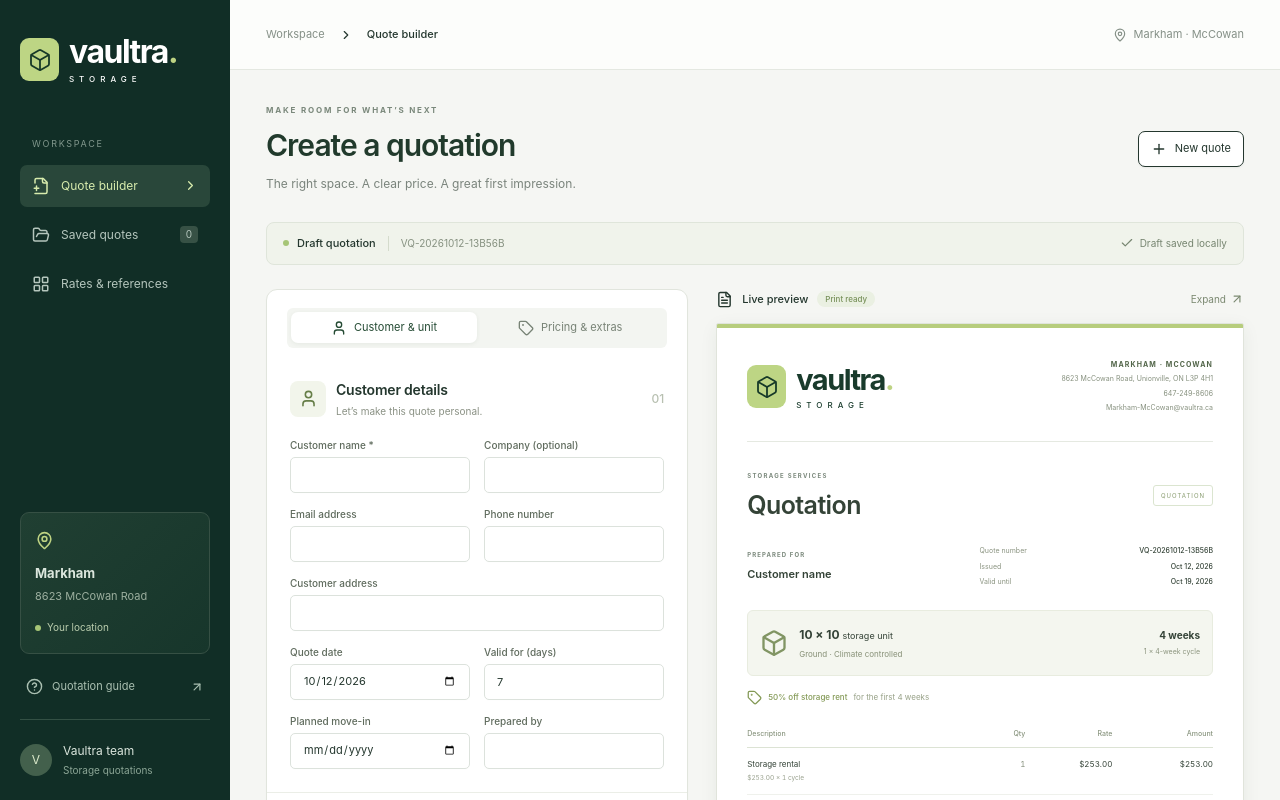
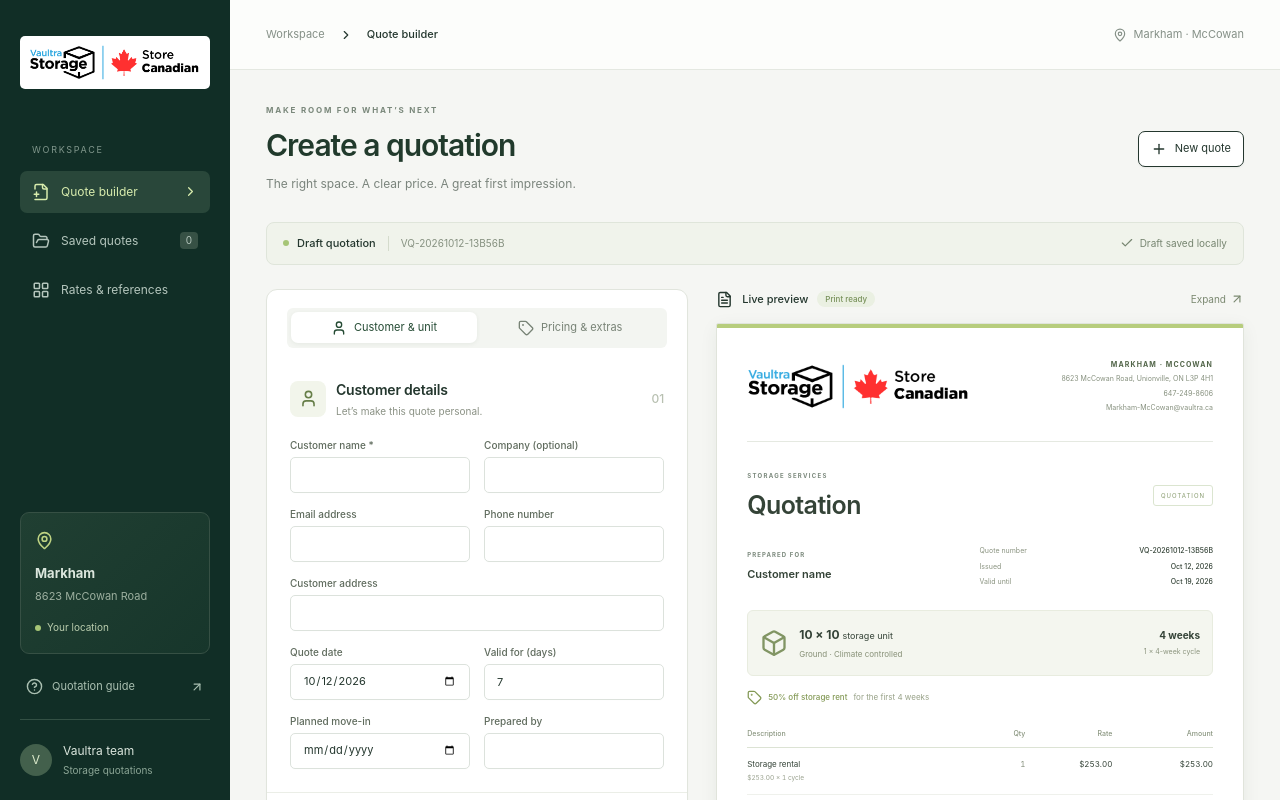
Before and after one commit to diyathw/vaultra-price-quotation, a React (Vite) app: page / in a window 1280 px wide. Shown: the top 800 px of the page. Built offline with nearby package versions, Linux system fonts and the light colour scheme.

Commit message:
Use official Vaultra logo in app and printed quotations

```diff
--- a/src/App.tsx
+++ b/src/App.tsx
@@ -7,10 +7,11 @@
 import { Tabs, TabsList, TabsTrigger, TabsContent } from '@/components/ui/tabs';
 import { Dialog, DialogContent, DialogHeader, DialogTitle, DialogDescription } from '@/components/ui/dialog';
 import { Badge } from '@/components/ui/badge';
+import vaultraLogo from './assets/vaultra-logo.png';
 import { calculate, dateLabel, floors, legacyUnits, location, money, newQuote, presets, units, validate, validUntil, type Quote, type Unit } from './quote';
 
 function readStored<T>(key: string, fallback: T): T { try { const v = JSON.parse(localStorage.getItem(key) || 'null'); return v ?? fallback; } catch { return fallback; } }
-function Brand({ dark = false }: { dark?: boolean }) { return <div className={`brand ${dark ? 'brand-dark' : ''}`}><span className="brand-mark"><Box size={24} strokeWidth={1.8}/></span><span>vaultra<span className="brand-dot">.</span><small>STORAGE</small></span></div>; }
+function Brand({ dark = false }: { dark?: boolean }) { return <div className={`brand ${dark ? 'brand-dark' : ''}`}><img src={vaultraLogo} alt="Vaultra Storage — Store Canadian" width={664} height={136}/></div>; }
 function Field({ label, children, wide = false }: { label: string; children: ReactNode; wide?: boolean }) { return <div className={`field ${wide ? 'wide' : ''}`}><Label>{label}</Label>{children}</div>; }
 function SectionTitle({ number, title, description, icon }: { number: string; title: string; description: string; icon: ReactNode }) { return <div className="section-title"><span className="section-icon">{icon}</span><div><h2>{title}</h2><p>{description}</p></div><span className="section-number">{number}</span></div>; }
 
--- a/src/styles.css
+++ b/src/styles.css
@@ -24,6 +24,9 @@
 .brand small { display: block; font-size: 8px; letter-spacing: 5px; margin-top: 7px; font-weight: 500; }
 .brand-dot { color: #bed383; }
 .brand-dark { color: #193b2c; font-size: 29px; }
+.brand { min-width: 0; background: white; border-radius: 5px; padding: 9px; }
+.brand img { display: block; width: 100%; height: auto; object-fit: contain; }
+.paper-header .brand { width: 48%; max-width: 250px; flex-shrink: 0; padding: 0; border-radius: 0; }
 .workspace-label { font-size: 9px; letter-spacing: 1.7px; margin: 54px 12px 14px; color: #81978c; }
 .sidebar nav { display: grid; gap: 7px; }
 .sidebar nav button { display: flex; align-items: center; gap: 11px; padding: 12px; width: 100%; border-radius: 7px; font-size: 12px; color: #b5c6bd; text-align: left; }
@@ -197,6 +200,7 @@
   .quote-paper { width: 100%; padding: 7mm 0 0; border-top: 2mm solid #244b35; font-size: 10pt; box-shadow: none; print-color-adjust: exact; -webkit-print-color-adjust: exact; }
   .paper-header { padding-bottom: 7mm; }
   .brand { font-size: 30pt; }
+  .paper-header .brand { width: 75mm; max-width: 75mm; }
   .brand small { font-size: 7pt; }
   .paper-location, .paper-location strong { font-size: 8pt; color: #4c5b46; }
   .paper-title { padding-top: 7mm; }
```
Also changed, not shown: src/assets/vaultra-logo.png (added).
